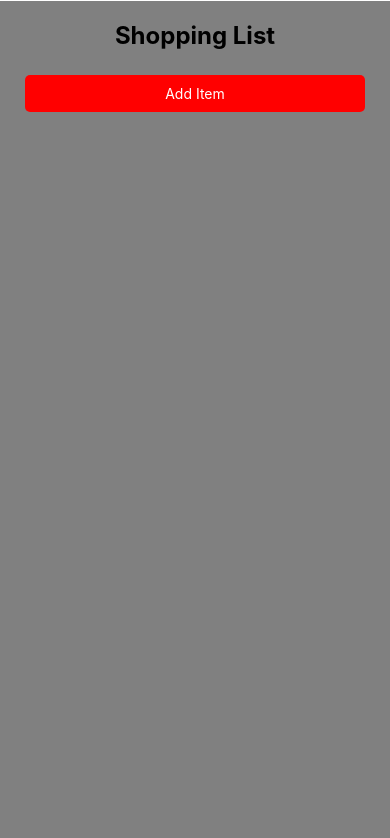
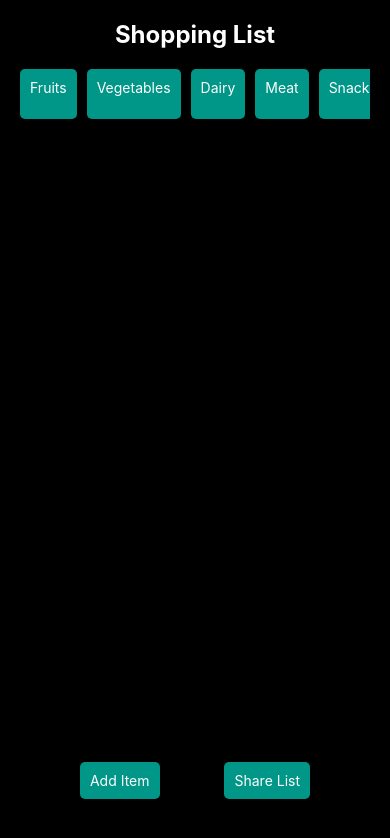
Before and after one commit to khanyajara/react-native-shopping-with-redux, a React Native app: screen / in a window 390 px wide. Shown: the top 838 px of the page. Built offline with nearby package versions, Linux system fonts and the light colour scheme.

Commit message:
added shre list with category and new color scheme

```diff
--- a/App.js
+++ b/App.js
@@ -1,13 +1,16 @@
 import React, { useEffect, useState } from 'react';
-import { View, Text, TextInput, FlatList, TouchableOpacity, StyleSheet, Modal, Alert } from 'react-native';
+import { View, Text, TextInput, FlatList, TouchableOpacity, StyleSheet, Modal, Alert, ScrollView, Share } from 'react-native';
 import { Provider, useDispatch, useSelector } from 'react-redux';
 import { configureStore, createSlice } from '@reduxjs/toolkit';
 import AsyncStorage from '@react-native-async-storage/async-storage';
 
-
 const shoppingSlice = createSlice({
   name: 'shopping',
-  initialState: { items: [] },
+  initialState: {
+    items: [],
+    categories: ['Fruits', 'Vegetables', 'Dairy', 'Meat', 'Snacks', 'Pantry'],
+    filteredCategory: '',
+  },
   reducers: {
     addItem: (state, action) => {
       state.items.push(action.payload);
@@ -28,15 +31,20 @@ const shoppingSlice = createSlice({
     setItems: (state, action) => {
       state.items = action.payload;
     },
+    setFilteredCategory: (state, action) => {
+      state.filteredCategory = action.payload;
+    },
   },
 });
 
-const { addItem, editItem, deleteItem, setItems } = shoppingSlice.actions;
+const { addItem, editItem, deleteItem, setItems, setFilteredCategory } = shoppingSlice.actions;
 const store = configureStore({ reducer: { shopping: shoppingSlice.reducer } });
 
 const ShoppingListApp = () => {
   const dispatch = useDispatch();
   const items = useSelector((state) => state.shopping.items);
+  const categories = useSelector((state) => state.shopping.categories);
+  const filteredCategory = useSelector((state) => state.shopping.filteredCategory);
   const [name, setName] = useState('');
   const [quantity, setQuantity] = useState('');
   const [category, setCategory] = useState('');
@@ -84,23 +92,6 @@ const ShoppingListApp = () => {
     }
   };
 
-  const renderItem = ({ item }) => (
-    <View style={styles.itemContainer}>
-      <Text>{item.name}</Text>
-      <Text>Quantity: {item.quantity}</Text>
-      <Text>Category: {item.category}</Text>
-      <Text>Urgency: {item.urgency}</Text>
-      <View style={styles.buttonsContainer}>
-        <TouchableOpacity style={styles.button} onPress={() => handleEditItem(item)}>
-          <Text style={styles.buttonText}>Edit</Text>
-        </TouchableOpacity>
-        <TouchableOpacity style={styles.button} onPress={() => dispatch(deleteItem(item.id))}>
-          <Text style={styles.buttonText}>Delete</Text>
-        </TouchableOpacity>
-      </View>
-    </View>
-  );
-
   const handleEditItem = (item) => {
     setEditMode(true);
     setEditId(item.id);
@@ -125,27 +116,74 @@ const ShoppingListApp = () => {
     }
   };
 
+  const filteredItems = filteredCategory
+    ? items.filter(item => item.category === filteredCategory)
+    : items;
+
+    const ShareList = async () => {
+      try {
+        const listContent = items.map((item) =>
+          `Item: ${item.name}, Quantity: ${item.quantity}, Category: ${item.category}, Urgency: ${item.urgency}`
+        ).join('\n');
+
+        await Share.share({
+          message: `Shopping List:\n${listContent}`,
+        });
+      } catch (error) {
+        console.error('Error sharing list:', error);
+      }
+    };
+
+
+
   return (
     <View style={styles.container}>
       <Text style={styles.title}>Shopping List</Text>
 
-      {/* Add Item Button */}
-      <TouchableOpacity style={styles.button} onPress={() => setShowForm(true)}>
-        <Text style={styles.buttonText}>Add Item</Text>
-      </TouchableOpacity>
+      {/* Category Filter */}
+      <ScrollView horizontal style={styles.categoryScrollView}>
+        {categories.map((categoryItem) => (
+          <TouchableOpacity
+            key={categoryItem}
+            style={[styles.categoryButton, filteredCategory === categoryItem && styles.selectedCategory]}
+            onPress={() => dispatch(setFilteredCategory(categoryItem))}
+          >
+            <Text style={styles.categoryText}>{categoryItem}</Text>
+          </TouchableOpacity>
+        ))}
+        <TouchableOpacity
+          style={[styles.categoryButton, !filteredCategory && styles.selectedCategory]}
+          onPress={() => dispatch(setFilteredCategory(''))}
+        >
+          <Text style={styles.categoryText}>All</Text>
+        </TouchableOpacity>
+      </ScrollView>
+
+
 
       <FlatList
-        data={items}
+        data={filteredItems}
         keyExtractor={(item) => item.id}
-        renderItem={renderItem}
+        renderItem={({ item }) => (
+          <View style={styles.itemContainer}>
+            <Text>{item.name}</Text>
+            <Text>Quantity: {item.quantity}</Text>
+            <Text>Category: {item.category}</Text>
+            <Text>Urgency: {item.urgency}</Text>
+            <View style={styles.buttonsContainer}>
+              <TouchableOpacity style={styles.button} onPress={() => handleEditItem(item)}>
+                <Text style={styles.buttonText}>Edit</Text>
+              </TouchableOpacity>
+              <TouchableOpacity style={styles.button} onPress={() => dispatch(deleteItem(item.id))}>
+                <Text style={styles.buttonText}>Delete</Text>
+              </TouchableOpacity>
+            </View>
+          </View>
+        )}
       />
 
       {/* Input Form Modal */}
-      <Modal
-        visible={showForm}
-        transparent
-        animationType="fade"
-      >
+      <Modal visible={showForm} transparent animationType="fade">
         <View style={styles.modalBackground}>
           <View style={styles.modalContainer}>
             <TextInput
@@ -160,12 +198,20 @@ const ShoppingListApp = () => {
               value={quantity}
               onChangeText={setQuantity}
             />
-            <TextInput
-              style={styles.input}
-              placeholder="Category"
-              value={category}
-              onChangeText={setCategory}
-            />
+
+            {/* Category Dropdown */}
+            <ScrollView horizontal style={styles.categoryScrollView}>
+              {categories.map((categoryItem) => (
+                <TouchableOpacity
+                  key={categoryItem}
+                  style={[styles.categoryButton, category === categoryItem && styles.selectedCategory]}
+                  onPress={() => setCategory(categoryItem)}
+                >
+                  <Text style={styles.categoryText}>{categoryItem}</Text>
+                </TouchableOpacity>
+              ))}
+            </ScrollView>
+
             <TextInput
               style={styles.input}
               placeholder="Urgency"
@@ -190,6 +236,16 @@ const ShoppingListApp = () => {
           </View>
         </View>
       </Modal>
+
+      {/* Add Item Button and Share List Button */}
+      <View style={styles.addItemButtonContainer}>
+        <TouchableOpacity style={styles.buttons} onPress={() => setShowForm(true)}>
+          <Text style={styles.buttonText}>Add Item</Text>
+        </TouchableOpacity>
+        <TouchableOpacity style={styles.buttons} onPress={ShareList}>
+          <Text style={styles.buttonText}>Share List</Text>
+        </TouchableOpacity>
+      </View>
     </View>
   );
 };
@@ -204,20 +260,45 @@ const styles = StyleSheet.create({
   container: {
     flex: 1,
     padding: 20,
-    backgroundColor:'grey',
-    marginTop:1,
+    backgroundColor: 'black',
   },
   title: {
     fontSize: 24,
     fontWeight: 'bold',
     textAlign: 'center',
     marginBottom: 20,
+    color: 'white',
+  },
+  categoryScrollView: {
+    marginBottom: 20,
+  },
+  categoryButton: {
+    backgroundColor: '#009688',
+    padding: 10,
+    marginRight: 10,
+    borderRadius: 5,
+    height:50
+  },
+  selectedCategory: {
+    backgroundColor: '#004d40',
+  },
+  categoryText: {
+    color: 'white',
+    textAlign: 'center',
   },
   button: {
-    backgroundColor: 'red',
+    backgroundColor: '#009688',
     padding: 10,
     margin: 5,
     borderRadius: 5,
+  },
+  buttons: {
+    backgroundColor: '#009688',
+    padding: 10,
+    margin: 5,
+    borderRadius: 5,
+
+
   },
   buttonText: {
     color: 'white',
@@ -226,7 +307,7 @@ const styles = StyleSheet.create({
   itemContainer: {
     padding: 15,
     marginVertical: 10,
-    backgroundColor: '#abdbe3',
+    backgroundColor: '#F0F0F0',
     borderRadius: 5,
   },
   buttonsContainer: {
@@ -258,6 +339,12 @@ const styles = StyleSheet.create({
     flexDirection: 'row',
     justifyContent: 'space-between',
   },
+  addItemButtonContainer: {
+    marginTop: 'auto',
+    flexDirection: 'row',
+    justifyContent: 'space-evenly',
+    paddingBottom: 20,
+  },
 });
 
 export default App;
```
